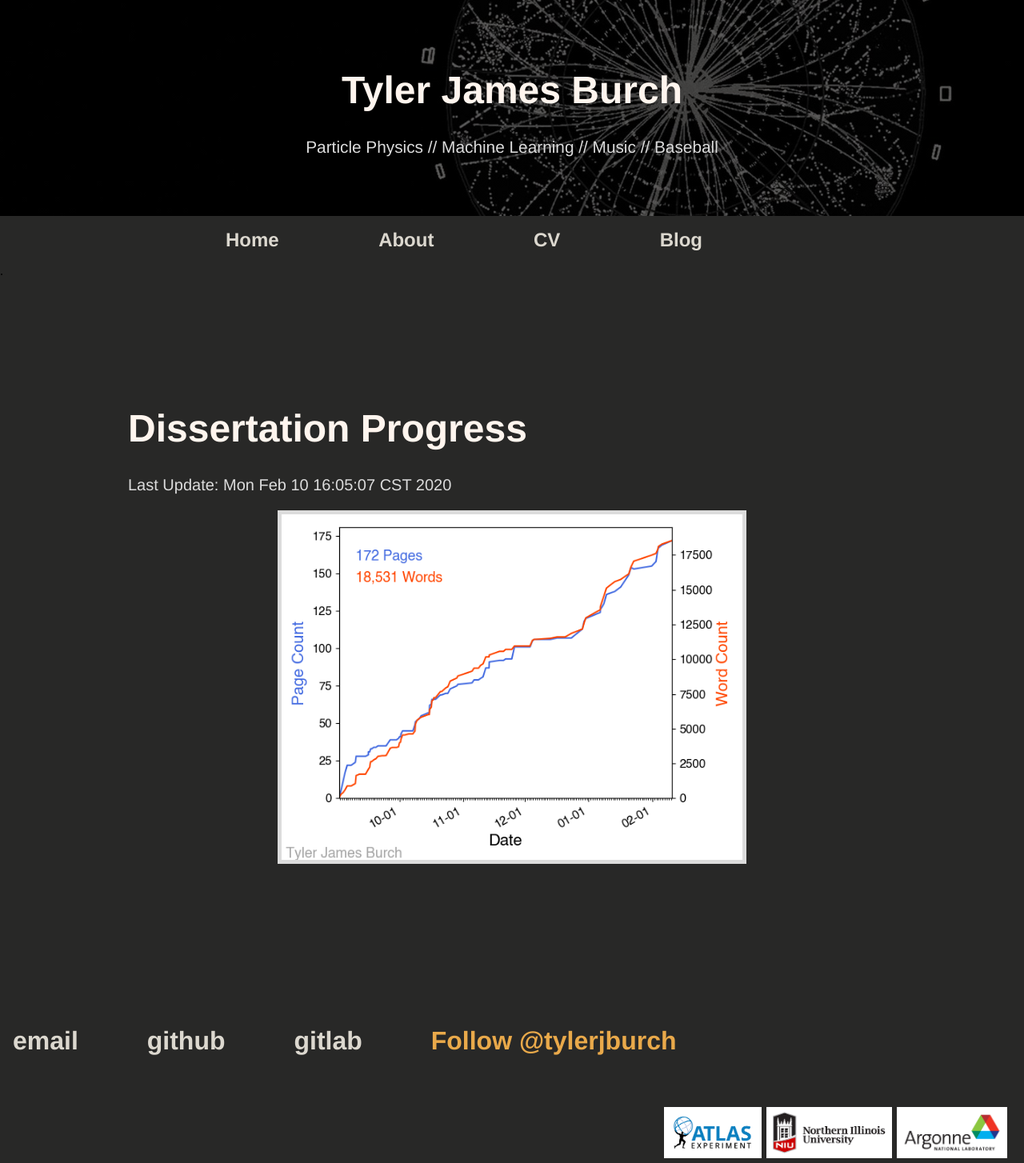
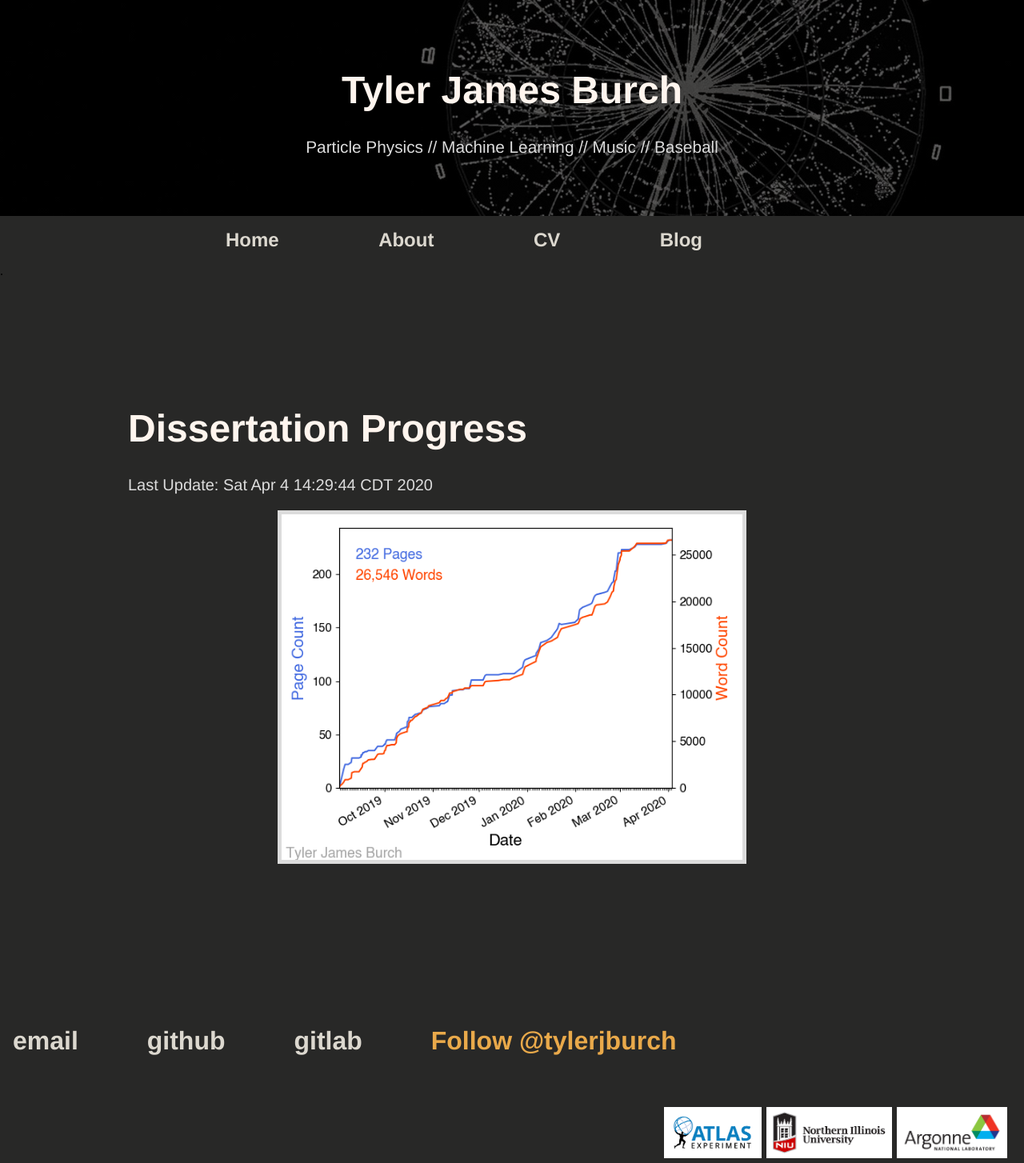
Before and after one commit to tjburch/tjburch.github.io, a Jekyll site: the page built from _other/dissertationProgress.md, in a window 1280 px wide. Shown: the whole page at 80% size. Built offline with Jekyll 4.4.1, drawn with Linux system fonts in a browser that asks for light colours; comment, search, counter and statistics services are not loaded.

Commit message:
update progress plot

```diff
--- a/_other/dissertationProgress.md
+++ b/_other/dissertationProgress.md
@@ -5,6 +5,6 @@ title: "Dissertation Progress"
 #tags: [misc]
 ---
 
-Last Update: Mon Feb 10 16:05:07 CST 2020
+Last Update: Sat Apr  4 14:29:44 CDT 2020
 
 <img src="/blogimages/dissertationProgress.png" alt="" class="center" border="5" style="width:60%;"/>
```
Also changed, not shown: blogimages/dissertationProgress.png.
